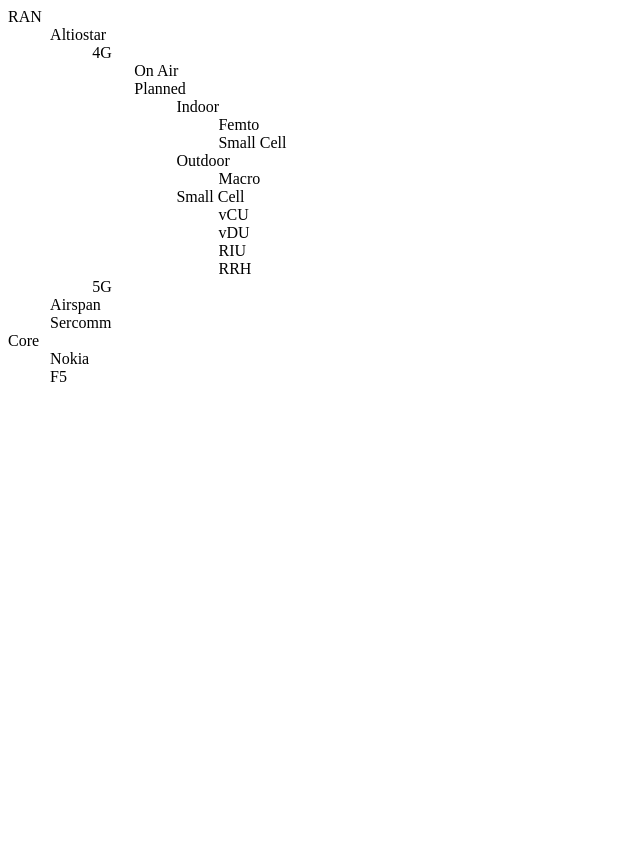
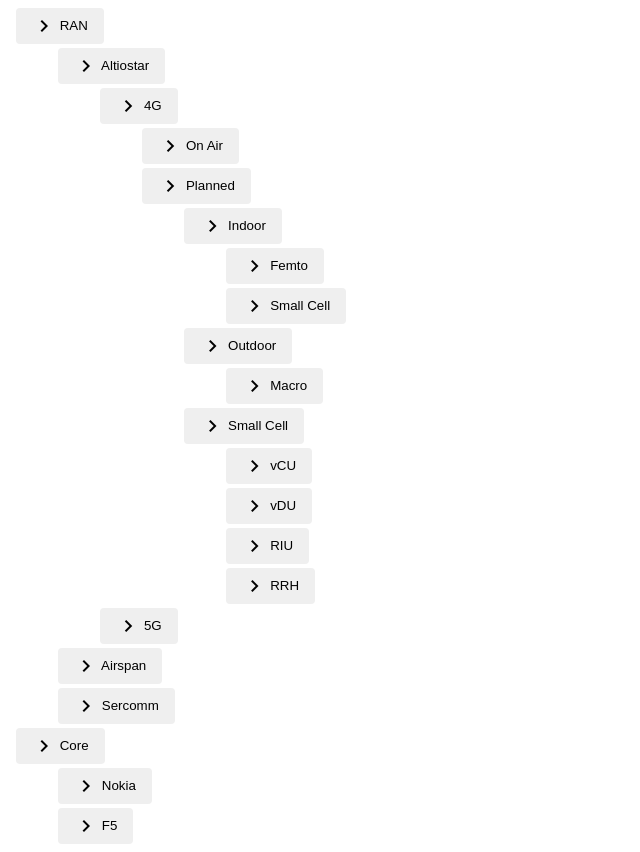
Before and after one commit to rawatanimesh/angular-checkbox-tree-view-n-sub-children, an Angular app: page / in a window 1280 px wide. Shown: the whole page, without its empty margins (0-640 px from the left). Before the commit the page ends 800 px from the top, so only its background shows below. Built offline with nearby package versions, Linux system fonts and the light colour scheme.

Commit message:
changes in tree-item

```diff
--- a/package.json
+++ b/package.json
@@ -4,10 +4,13 @@
   "private": true,
   "dependencies": {
     "@angular/animations": "^10.0.9",
+    "@angular/cdk": "^11.0.0",
     "@angular/common": "^10.0.9",
     "@angular/compiler": "^10.0.9",
     "@angular/core": "^10.0.9",
+    "@angular/flex-layout": "^11.0.0-beta.33",
     "@angular/forms": "^10.0.9",
+    "@angular/material": "^11.0.1",
     "@angular/platform-browser": "^10.0.9",
     "@angular/platform-browser-dynamic": "^10.0.9",
     "@angular/router": "^10.0.9",
--- a/src/app/app.module.ts
+++ b/src/app/app.module.ts
@@ -1,13 +1,16 @@
 import { NgModule } from '@angular/core';
 import { BrowserModule } from '@angular/platform-browser';
 import { FormsModule } from '@angular/forms';
+import { FlexLayoutModule } from '@angular/flex-layout';
+import {MatIconModule} from '@angular/material/icon';
+import {MatButtonModule} from '@angular/material/button';
 
 import { AppComponent } from './app.component';
 import { TreeComponent } from './tree/tree.component';
 import { TreeItemComponent } from './tree/tree-item/tree-item.component';
 
 @NgModule({
-  imports:      [ BrowserModule, FormsModule ],
+  imports:      [ BrowserModule, FormsModule, FlexLayoutModule, MatIconModule, MatButtonModule ],
   declarations: [ AppComponent, TreeComponent, TreeItemComponent ],
   bootstrap:    [ AppComponent ]
 })
--- a/src/app/tree/tree-item/tree-item.component.html
+++ b/src/app/tree/tree-item/tree-item.component.html
@@ -1,6 +1,15 @@
 <div class="tree-item" *ngFor="let item of treeList">
-  {{item.text}}
+  <div class="tree-item-row"
+        (click)="selectedItem(item)"
+        [class.tree-item-row-selected]="!(item.children && item.children.length) && item.selected"
+        fxLayout="row"
+        fxLayoutAlign="flex-start center">
+        <button mat-button >
+          <mat-icon>keyboard_arrow_right</mat-icon>
+          {{item.text}}
+        </button>
 
+  </div>
   <div
         *ngIf="item.children && item.children.length && item.expanded"
         [style.marginLeft]="'2.631em'"
--- a/src/app/tree/tree-item/tree-item.component.scss
+++ b/src/app/tree/tree-item/tree-item.component.scss
@@ -1,3 +1,4 @@
+@import url("https://fonts.googleapis.com/icon?family=Material+Icons");
 .tree-item {
     // width: calc(100% - #{em(32)});
     // margin: 0 em(16);
```
